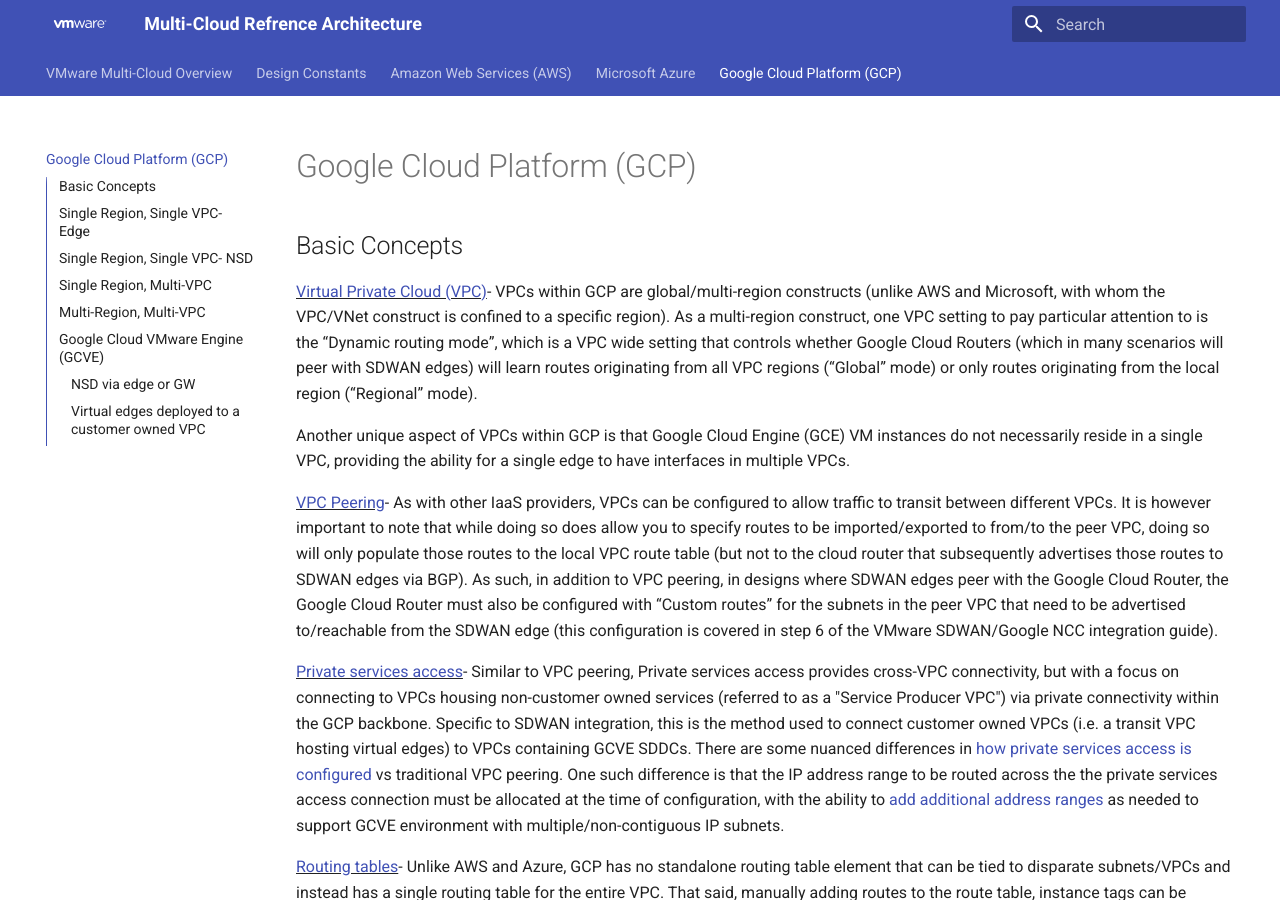
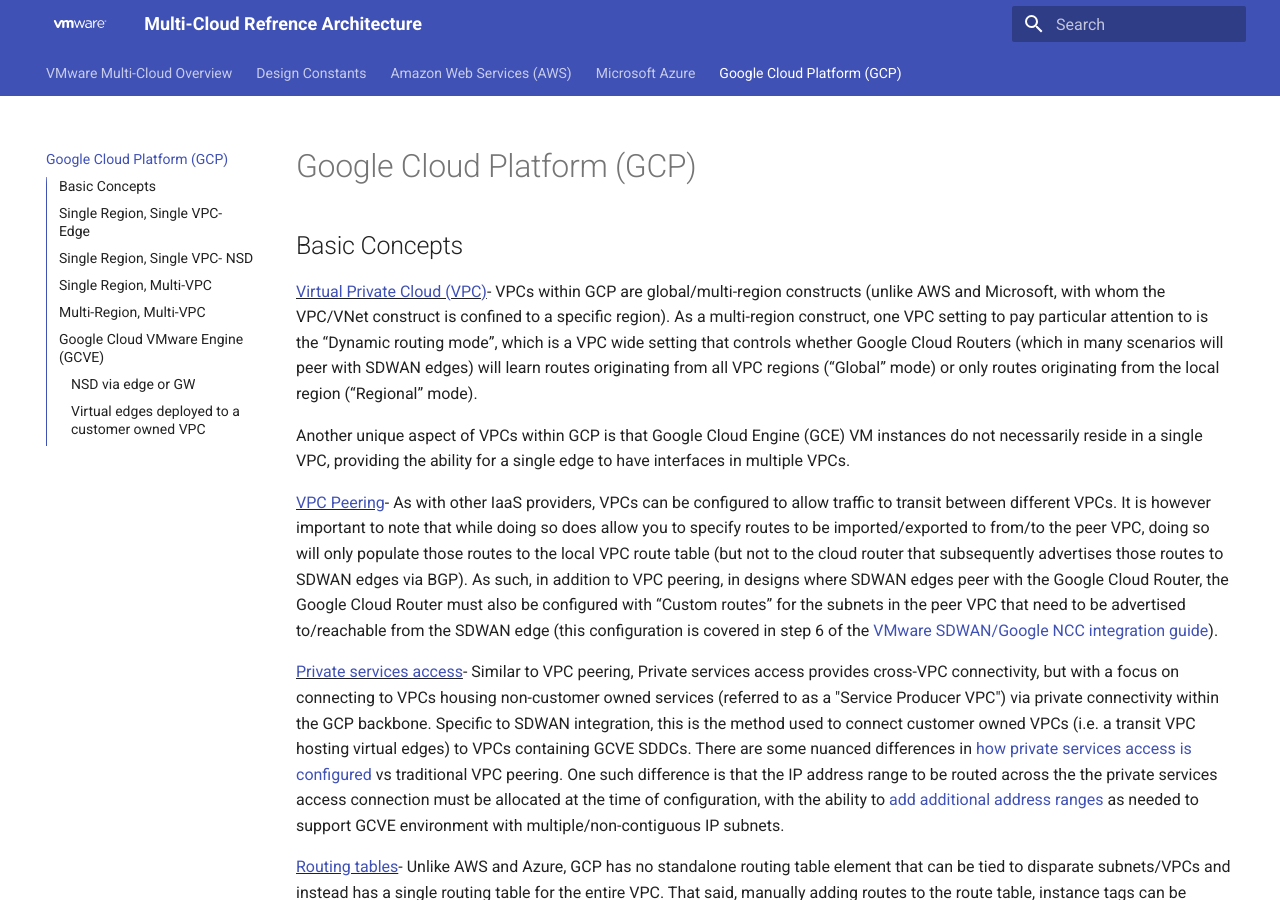
Before and after one commit to el-hoffer/velo-mc-refarch, an MkDocs documentation site: the page built from docs/4-gcp.md, in a window 1280 px wide and 900 px high. Built offline with MkDocs 1.6.1 and Material for MkDocs 9.7.7, drawn with Linux system fonts in a browser that asks for light colours; part of the change alters nothing that is shown; some of the changed text lies outside the part shown.

```diff
--- a/docs/4-gcp.md
+++ b/docs/4-gcp.md
@@ -9,7 +9,7 @@ title: Google Cloud Platform (GCP)
 
 Another unique aspect of VPCs within GCP is that Google Cloud Engine (GCE) VM instances do not necessarily reside in a single VPC, providing the ability for a single edge to have interfaces in multiple VPCs.
 
-<u>[VPC Peering](https://cloud.google.com/vpc/docs/vpc-peering)</u>- As with other IaaS providers, VPCs can be configured to allow traffic to transit between different VPCs.  It is however important to note that while doing so does allow you to specify routes to be imported/exported to from/to the peer VPC, doing so will only populate those routes to the local VPC route table (but not to the cloud router that subsequently advertises those routes to SDWAN edges via BGP).  As such, in addition to VPC peering, in designs where SDWAN edges peer with the Google Cloud Router, the Google Cloud Router must also be configured with “Custom routes” for the subnets in the peer VPC that need to be advertised to/reachable from the SDWAN edge (this configuration is covered in step 6 of the VMware SDWAN/Google NCC integration guide).
+<u>[VPC Peering](https://cloud.google.com/vpc/docs/vpc-peering)</u>- As with other IaaS providers, VPCs can be configured to allow traffic to transit between different VPCs.  It is however important to note that while doing so does allow you to specify routes to be imported/exported to from/to the peer VPC, doing so will only populate those routes to the local VPC route table (but not to the cloud router that subsequently advertises those routes to SDWAN edges via BGP).  As such, in addition to VPC peering, in designs where SDWAN edges peer with the Google Cloud Router, the Google Cloud Router must also be configured with “Custom routes” for the subnets in the peer VPC that need to be advertised to/reachable from the SDWAN edge (this configuration is covered in step 6 of the [VMware SDWAN/Google NCC integration guide](https://docs.vmware.com/en/VMware-SD-WAN/services/VMware-SD-WAN-Google-Network-Connectivity-Center-Integration-Guide/GUID-B375C923-3CB9-4CFA-898E-4E2ED3DBF7B3.html)).
 
 <u>[Private services access](https://cloud.google.com/vpc/docs/private-services-access)</u>-  Similar to VPC peering, Private services access provides cross-VPC connectivity, but with a focus on connecting to VPCs housing non-customer owned services (referred to as a "Service Producer VPC") via private connectivity within the GCP backbone.  Specific to SDWAN integration, this is the method used to connect customer owned VPCs (i.e. a transit VPC hosting virtual edges) to VPCs containing GCVE SDDCs.  There are some nuanced differences in [how private services access is configured](https://cloud.google.com/vpc/docs/configure-private-services-access) vs traditional VPC peering.  One such difference is that the IP address range to be routed across the the private services access connection must be allocated at the time of configuration, with the ability to [add additional address ranges](https://cloud.google.com/vpc/docs/configure-private-services-access#modify-ip-range) as needed to support GCVE environment with multiple/non-contiguous IP subnets.
 
@@ -76,7 +76,7 @@ Similarly, in NSD based deployments the Google Cloud VPN gateway will be associa
 In either case, take care to read/understand the VPC peering portion of the basic concepts section above to see how routes can be both populated to VPC routing tables as well as learned by the Cloud Router.
 
 ## Multi-Region, Multi-VPC
-
+As mentioned in the Basic Concepts section of this page, the ability to connect to multiple regions via a single edge/cluster can be enabled by setting the "Dynamic Routing" setting for the VPC to "Global".  This by itself will only ensure that subnets from other regions within the Transit VPC are advertised from the Cloud Router, so the same steps to enable VPC peering and create the associated custom routes as described in the Basic Concepts section are still required as well.
 
 ## Google Cloud VMware Engine (GCVE)
 [GCVE](https://cloud.google.com/vmware-engine/docs) is a managed service offered by Google which, similar to VMC and AVS, utilizes VM networking based on NSX.  As such, integrating SDWAN connectivity is not a simple matter of deploying a virtual edge(es) directly into the GCVE workload domain (since the NSX Tier 1 routers that are L3 adjacent to workloads do not exchange routing information with anything other than NSX Tier 0 routers).  This being the case, connectivity options for GCVE with VMware SDWAN fall into one of the following two categories:
```
